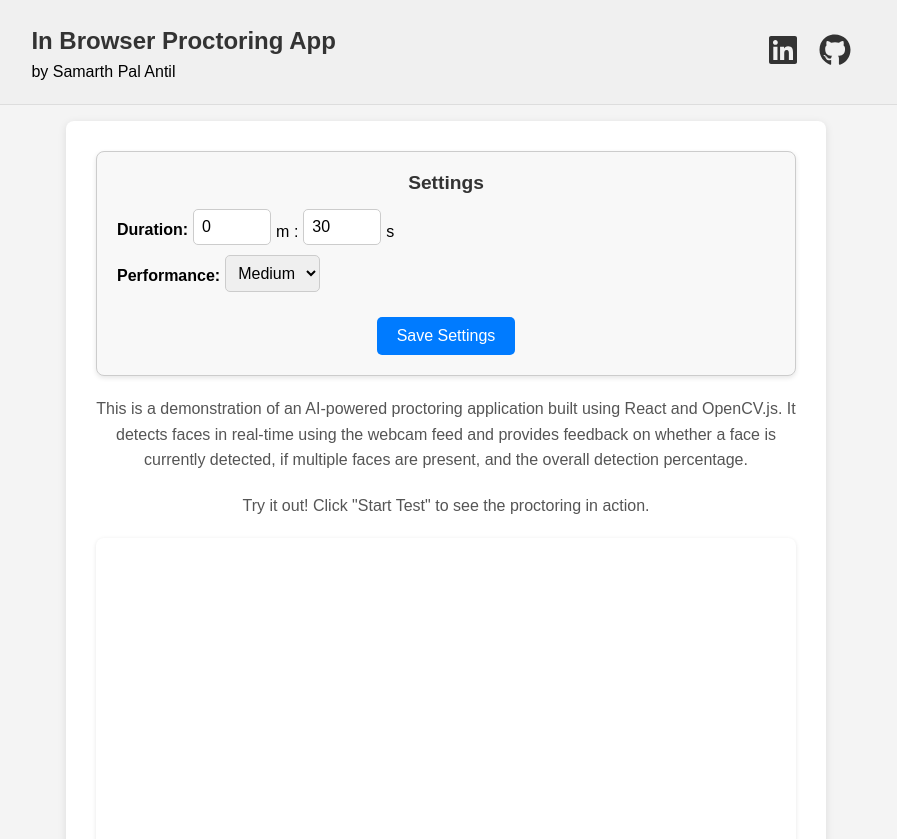
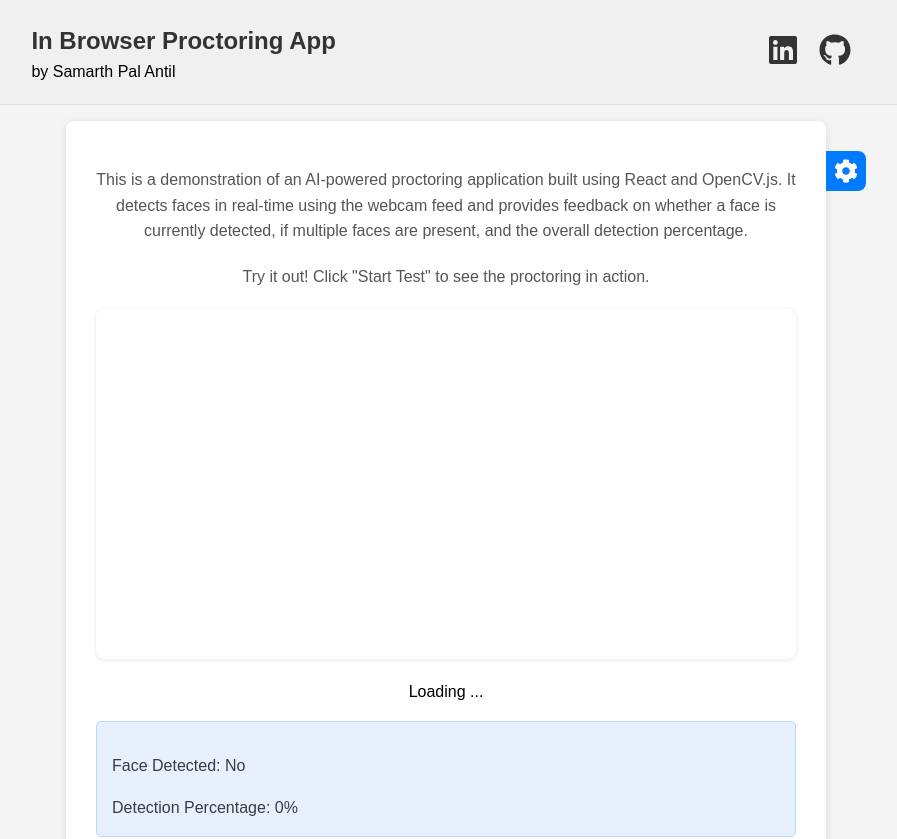
Before and after one commit to antil-samarth/browser-proctoring, a React app: page / in a window 1280 px wide. Shown: the top 839 px of the page, without its empty margins (194-1091 px from the left). Built offline with nearby package versions, Linux system fonts and the light colour scheme; no server answers; what @techstark/opencv-js would draw is missing.

Commit message:
Shift relevant functionality from App to Settings

```diff
--- a/src/components/Settings.jsx
+++ b/src/components/Settings.jsx
@@ -1,12 +1,19 @@
-import React, { useState, useEffect } from 'react';
+import React, { useState, useEffect } from "react";
+import { FaCog } from "react-icons/fa";
 
-const Settings = ({ onSave, initialDuration, initialPerformance }) => {
+const Settings = ({
+  onSave,
+  initialDuration,
+  initialPerformance,
+  showSettings,
+  setShowSettings,
+}) => {
   const [minutes, setMinutes] = useState(0);
   const [seconds, setSeconds] = useState(0);
   const [performance, setPerformance] = useState(initialPerformance);
+  const [isSettingsHovered, setIsSettingsHovered] = useState(false);
 
   useEffect(() => {
-    // Convert initialDuration (in seconds) to minutes and seconds
     const initialMinutes = Math.floor(initialDuration / 60);
     const initialSeconds = initialDuration % 60;
     setMinutes(initialMinutes);
@@ -30,7 +37,30 @@
     onSave({ duration: durationInSeconds, performance });
   };
 
+  const handleSettingsMouseEnter = () => {
+    setIsSettingsHovered(true);
+  };
+
+  const handleSettingsMouseLeave = () => {
+    setIsSettingsHovered(false);
+  };
+
   return (
+    <>
+      <div
+        className="settings-icon"
+        onClick={() => setShowSettings(!showSettings)}
+        onMouseEnter={handleSettingsMouseEnter}
+        onMouseLeave={handleSettingsMouseLeave}
+      >
+        <FaCog size={24} />
+        <span className={`settings-text ${isSettingsHovered ? "visible" : ""}`}>
+          Settings
+        </span>
+      </div>
+
+      {showSettings && (
+        <div className="settings-dropdown">
           <div className="settings">
             <h2>Settings</h2>
             <div className="time-setting">
@@ -55,7 +85,11 @@
             </div>
             <div className="performance-setting">
               <label htmlFor="performance">Performance:</label>
-        <select id="performance" value={performance} onChange={handlePerformanceChange}>
+              <select
+                id="performance"
+                value={performance}
+                onChange={handlePerformanceChange}
+              >
                 <option value="low">Low</option>
                 <option value="medium">Medium</option>
                 <option value="high">High</option>
@@ -63,6 +97,9 @@
             </div>
             <button onClick={handleSave}>Save Settings</button>
           </div>
+        </div>
+      )}
+    </>
   );
 };
 
```
Lines whose indentation alone changed are shown as unchanged.
